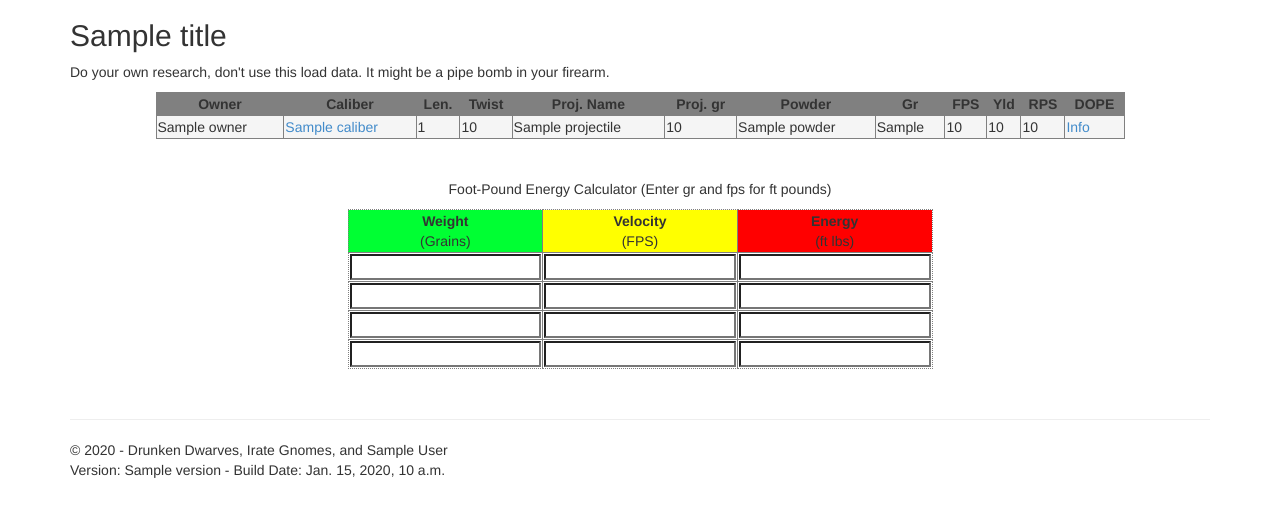
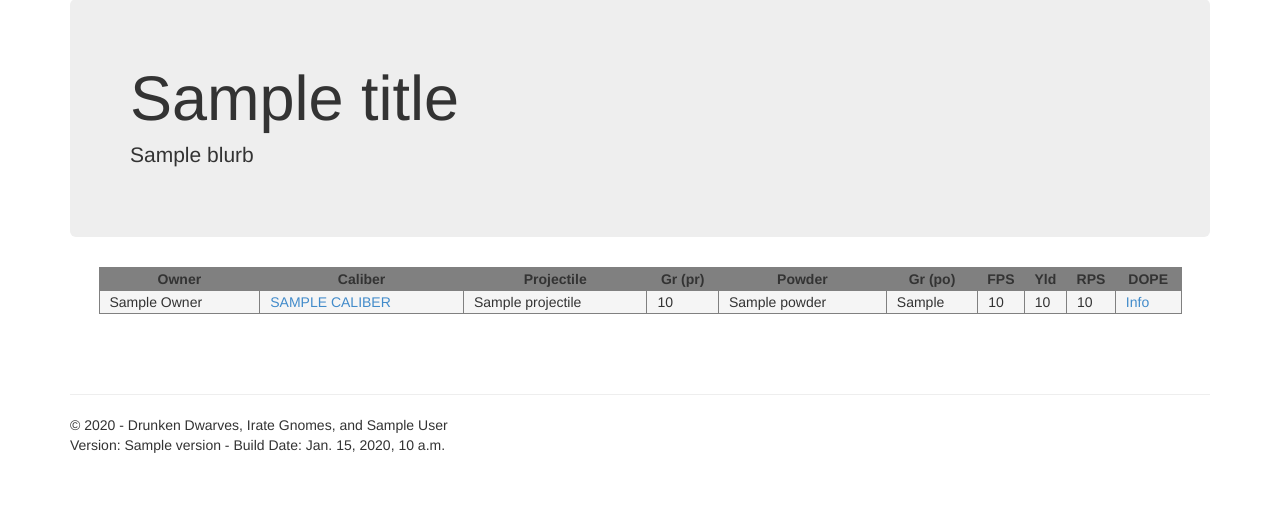
Before and after one commit to benspelledabc/djangosite, a Django app: template imrunicorn/loaddata/templates/loaddata/djangoad.html in a window 1280 px wide. Shown: the part 51-568 px from the top of the page. Run offline with Django 3.2, Linux system fonts and the light colour scheme; the template is opened without the code that fills it: most values are stand-ins (such as "Sample title", 1, 10 or a date in 2020); some libraries are stand-ins or nearby versions.

Commit message:
Develop (#183)
* removed farm invite section.

* updated version info.

* Expire polls (#173)

* Showing up to 15 (sorted by expiration date). only started, not expired polls are displayed.

* .

* .

* .

* bottom to zero

* bottom to zero

* shifted RPS position.

* Changed var name and added windage version.

* Conditional display of click correction.

* added firearm detail view.

* added firearm detail link for sheriff load listings.

* made display of clicks optionally displayed if >=0

* Moved foot pound calc and cleaned up views a little.

```diff
--- a/imrunicorn/imrunicorn/templates/imrunicorn/layout.html
+++ b/imrunicorn/imrunicorn/templates/imrunicorn/layout.html
@@ -71,6 +71,7 @@
                        data-toggle="dropdown" href="#" id="navbarDropdownMenuLink">Master Po</a>
                     <div aria-labelledby="navbarDropdownMenuLink" class="dropdown-menu">
                         <a class="dropdown-item" href="{% url 'load_data:loads' %}">Load Data</a><br/>
+                        <a class="dropdown-item" href="{% url 'load_data:foot_pound_calculator' %}">Foot Pound Calculator</a><br/>
                         <a class="dropdown-item" href="{% url 'shooting_logbook:six_steps' %}">6 Little Steps</a><br/>
                         <a class="dropdown-item" href="{% url 'shooting_logbook:reading_wind_mirage' %}">Reading Wind Mirage</a><br/>
                     </div>
--- a/imrunicorn/loaddata/templates/loaddata/djangoad.html
+++ b/imrunicorn/loaddata/templates/loaddata/djangoad.html
@@ -1,15 +1,16 @@
 {% extends "imrunicorn/layout.html" %}
 {% block content %}
 {% load humanize %}
-<h2>{{ title }}</h2>
+<div class="jumbotron">
+    <h1>{{ title }}</h1>
+    <p class="lead">{{ blurb }}</p>
+</div>
+
 
 <div class="row">
     <div class="col-md-12">
-        <p>
-            Do your own research, don't use this load data. It might be a pipe bomb in your firearm.
-        </p>
 
-        <table width="85%" border="1" align="center">
+        <table width="95%" border="1" align="center">
             <tr bgcolor="#808080">
                 <th bgcolor="808080" style="text-align: center">
                  Owner
@@ -17,23 +18,17 @@
                 <th bgcolor="808080" style="text-align: center">
                  Caliber
              </th>
-                <th bgcolor="808080" style="text-align: center">
-                 Len.
-             </th>
-                <th bgcolor="808080" style="text-align: center">
-                 Twist
-             </th>
             <th bgcolor="808080" style="text-align: center">
-                Proj. Name
+                Projectile
             </th>
             <th bgcolor="808080" style="text-align: center">
-                Proj. gr
+                Gr (pr)
             </th>
             <th bgcolor="808080" style="text-align: center">
                 Powder
             </th>
             <th bgcolor="808080" style="text-align: center">
-                Gr
+                Gr (po)
             </th>
             <th bgcolor="808080" style="text-align: center">
                 FPS
@@ -53,37 +48,31 @@
           {% for load in all_loads %}
           {% if load.Is_Sheriff_Load %}
           <tr bgcolor="#BEBEBE">
-              <td id="td-sheriff">{{ load.firearm.owner }}</td>
-              <td id="td-ocw"><a href="{% url 'load_data:page_firearm_detail' %}{{ load.firearm.pk }}">{{ load.firearm.caliber }}</a></td>
-              <td id="td-sheriff">{{ load.firearm.barrel_length|floatformat:0 }}</td>
-              <td id="td-sheriff">{{ load.firearm.inches_per_twist }}</td>
-              <td id="td-sheriff">{{ load.projectile.Name }}</td>
-              <td id="td-sheriff">{{ load.projectile.WeightGR }}</td>
-              <td id="td-sheriff">{{ load.powder }}</td>
-              <td id="td-sheriff">{{ load.Powder_Charge }}</td>
-              <td id="td-sheriff">{{ load.Velocity|floatformat:"0"|intcomma }}</td>
-              <td id="td-sheriff">{{ load.prod|floatformat:"0"|intcomma }}</td>
-              <td id="td-sheriff">{{ load.rps|floatformat:"0"|intcomma }}</td>
-              <td id="td-sheriff">NA</td>
+              <td style="padding-left:10px">{{ load.firearm.owner|title }}</td>
+              <td style="padding-left:10px"><a href="{% url 'load_data:page_firearm_detail' %}{{ load.firearm.pk }}">{{ load.firearm.caliber|upper }}</a></td>
+              <td style="padding-left:10px">{{ load.projectile.Name }}</td>
+              <td style="padding-left:10px">{{ load.projectile.WeightGR }}</td>
+              <td style="padding-left:10px">{{ load.powder }}</td>
+              <td style="padding-left:10px">{{ load.Powder_Charge }}</td>
+              <td style="padding-left:10px">{{ load.Velocity|floatformat:"0"|intcomma }}</td>
+              <td style="padding-left:10px">{{ load.prod|floatformat:"0"|intcomma }}</td>
+              <td style="padding-left:10px">{{ load.rps|floatformat:"0"|intcomma }}</td>
+              <td style="padding-left:10px">NA</td>
           </tr>
 
           {% else %}
 
           <tr bgcolor="#F5F5F5">
-              <td id="td-sheriff">{{ load.firearm.owner }}</td>
-
-              <td id="td-ocw"><a href="{% url 'load_data:page_firearm_detail' %}{{ load.firearm.pk }}">{{ load.firearm.caliber }}</a></td>
-
-              <td id="td-ocw">{{ load.firearm.barrel_length|floatformat:0 }}</td>
-              <td id="td-sheriff">{{ load.firearm.inches_per_twist }}</td>
-              <td id="td-ocw">{{ load.projectile.Name }}</td>
-              <td id="td-ocw">{{ load.projectile.WeightGR }}</td>
-              <td id="td-ocw">{{ load.powder }}</td>
-              <td id="td-ocw">{{ load.Powder_Charge }}</td>
-              <td id="td-ocw">{{ load.Velocity|floatformat:"0"|intcomma }}</td>
-              <td id="td-ocw">{{ load.prod|floatformat:"0"|intcomma }}</td>
-              <td id="td-ocw">{{ load.rps|floatformat:"0"|intcomma }}</td>
-              <td id="td-ocw"><a href="{% url 'load_data:page_estimated_dope' %}{{ load.pk }}">Info</a></td>
+              <td style="padding-left:10px">{{ load.firearm.owner|title }}</td>
+              <td style="padding-left:10px"><a href="{% url 'load_data:page_firearm_detail' %}{{ load.firearm.pk }}">{{ load.firearm.caliber|upper }}</a></td>
+              <td style="padding-left:10px">{{ load.projectile.Name }}</td>
+              <td style="padding-left:10px">{{ load.projectile.WeightGR }}</td>
+              <td style="padding-left:10px">{{ load.powder }}</td>
+              <td style="padding-left:10px">{{ load.Powder_Charge }}</td>
+              <td style="padding-left:10px">{{ load.Velocity|floatformat:"0"|intcomma }}</td>
+              <td style="padding-left:10px">{{ load.prod|floatformat:"0"|intcomma }}</td>
+              <td style="padding-left:10px">{{ load.rps|floatformat:"0"|intcomma }}</td>
+              <td style="padding-left:10px"><a href="{% url 'load_data:page_estimated_dope' %}{{ load.pk }}">Info</a></td>
           </tr>
           {% endif %}
           {% endfor %}
@@ -94,44 +83,5 @@
    </div>
 </div>
 
-<div class="row">
-   </br>
-   </br>
-   <div id="ftlbs">
-      <center>
-         <p>Foot-Pound Energy Calculator (Enter gr and fps for ft pounds)</p>
-         <FORM NAME="calform">
-            <table border="1" style="border-style: dotted; width:50%">
-               <!-- base color DAD2AC -->
-               <tr>
-                  <td align=center bgcolor="#00ff33" style="width: 33%"><b>Weight</b><br>(Grains)</td>
-                  <td align=center bgcolor="#ffff00" style="width: 33%"><b>Velocity</b> <br>(FPS)</td>
-                  <td align=center bgcolor="#ff0000" style="width: 33%"><b>Energy</b><br>(ft lbs)</td>
-               </tr>
-               <tr>
-                  <td> <input style="width: 100%" type="text" name="wt01" size="7" VALUE=" " onChange="calcit();"></td>
-                  <td> <input style="width: 100%" type="text" name="ve01" size="7" VALUE=" " onChange="calcit();"></td>
-                  <td> <input style="width: 100%" type="text" name="nrg01" size="8" VALUE=" " onChange="calcit();"></td>
-               </tr>
-               <tr>
-                  <td> <input style="width: 100%" type="text" name="wt02" size="7" VALUE=" " onChange="calcit();"></td>
-                  <td> <input style="width: 100%" type="text" name="ve02" size="7" VALUE=" " onChange="calcit();"></td>
-                  <td> <input style="width: 100%" type="text" name="nrg02" size="8" VALUE=" " onChange="calcit();"></td>
-               </tr>
-               <tr>
-                  <td> <input style="width: 100%" type="text" name="wt03" size="7"  VALUE=" " onChange="calcit();"></td>
-                  <td> <input style="width: 100%" type="text" name="ve03" size="7"  VALUE=" " onChange="calcit();"></td>
-                  <td> <input style="width: 100%" type="text" name="nrg03" size="8" VALUE=" " onChange="calcit();"></td>
-               </tr>
-               <tr>
-                  <td> <input style="width: 100%" type="text" name="wt04" size="7"  VALUE=" " onChange="calcit();"></td>
-                  <td> <input style="width: 100%" type="text" name="ve04" size="7"  VALUE=" " onChange="calcit();"></td>
-                  <td> <input style="width: 100%" type="text" name="nrg04" size="8" VALUE=" " onChange="calcit();"></td>
-               </tr>
-            </table>
-         </FORM>
-      </center>
-      <p>&nbsp;</p>
-   </div>
-</div>
+</br></br></br>
 {% endblock %}
--- a/imrunicorn/loaddata/urls.py
+++ b/imrunicorn/loaddata/urls.py
@@ -9,7 +9,11 @@ from . import views
 app_name = 'load_data'
 urlpatterns = [
     path('', views.page_loads, name='home'),
+
+    path('foot_pound_calculator/', views.page_foot_pound_calc, name='foot_pound_calculator'),
+
     path('loads/', views.page_loads, name='loads'),
+
     path('estimated_dope/<int:load_pk>', views.page_estimated_dope, name='page_estimated_dope'),
     path('estimated_dope/', views.page_estimated_dope, name='page_estimated_dope'),
 
```
Also changed, not shown: imrunicorn/imrunicorn/templates/imrunicorn/days_since.html (+4 -6 lines), imrunicorn/loaddata/templates/loaddata/foot_pound_calc.html (renamed from imrunicorn/loaddata/templates/loaddata/databaseloads.html, +5 -12 lines), imrunicorn/loaddata/views.py (+14 -11 lines).
